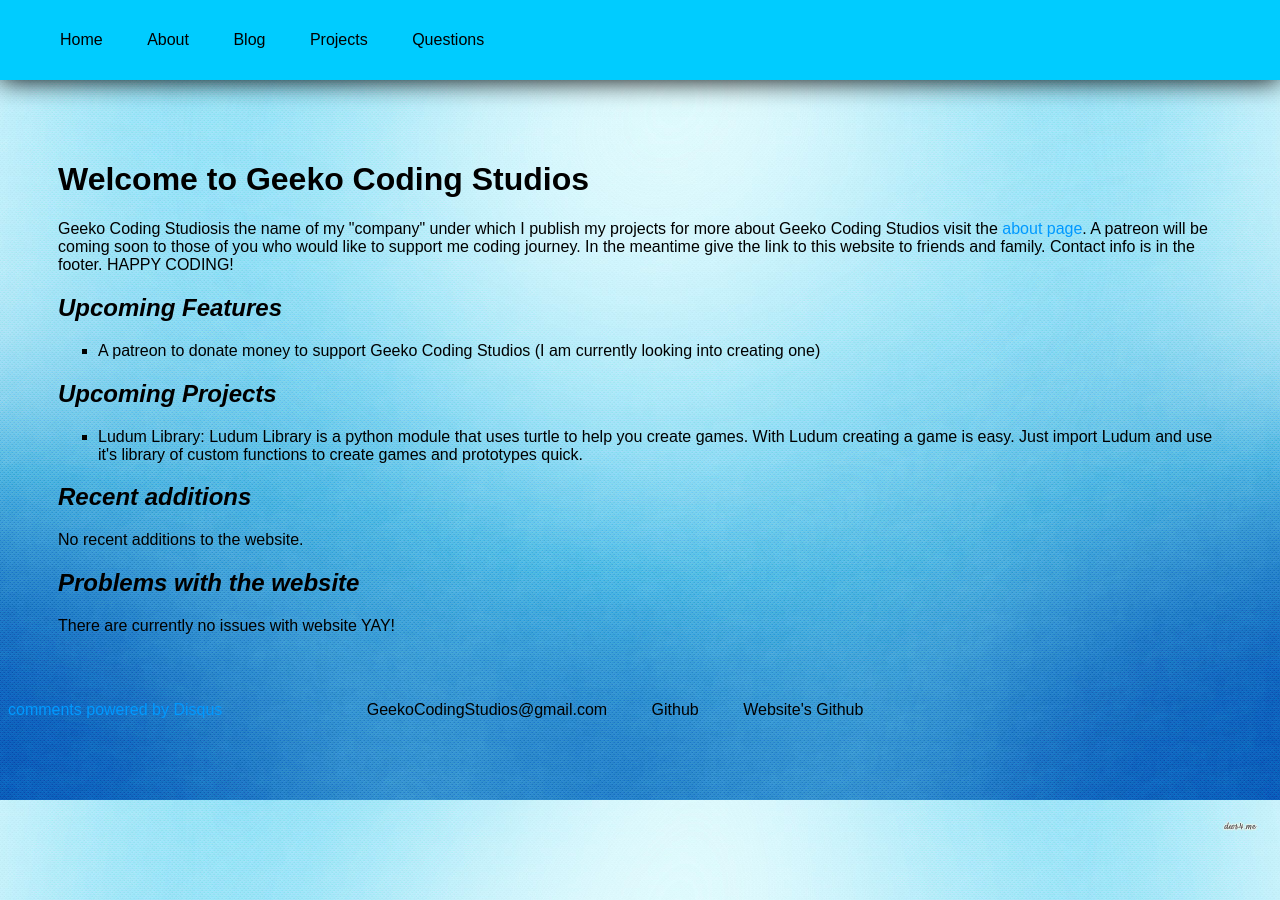
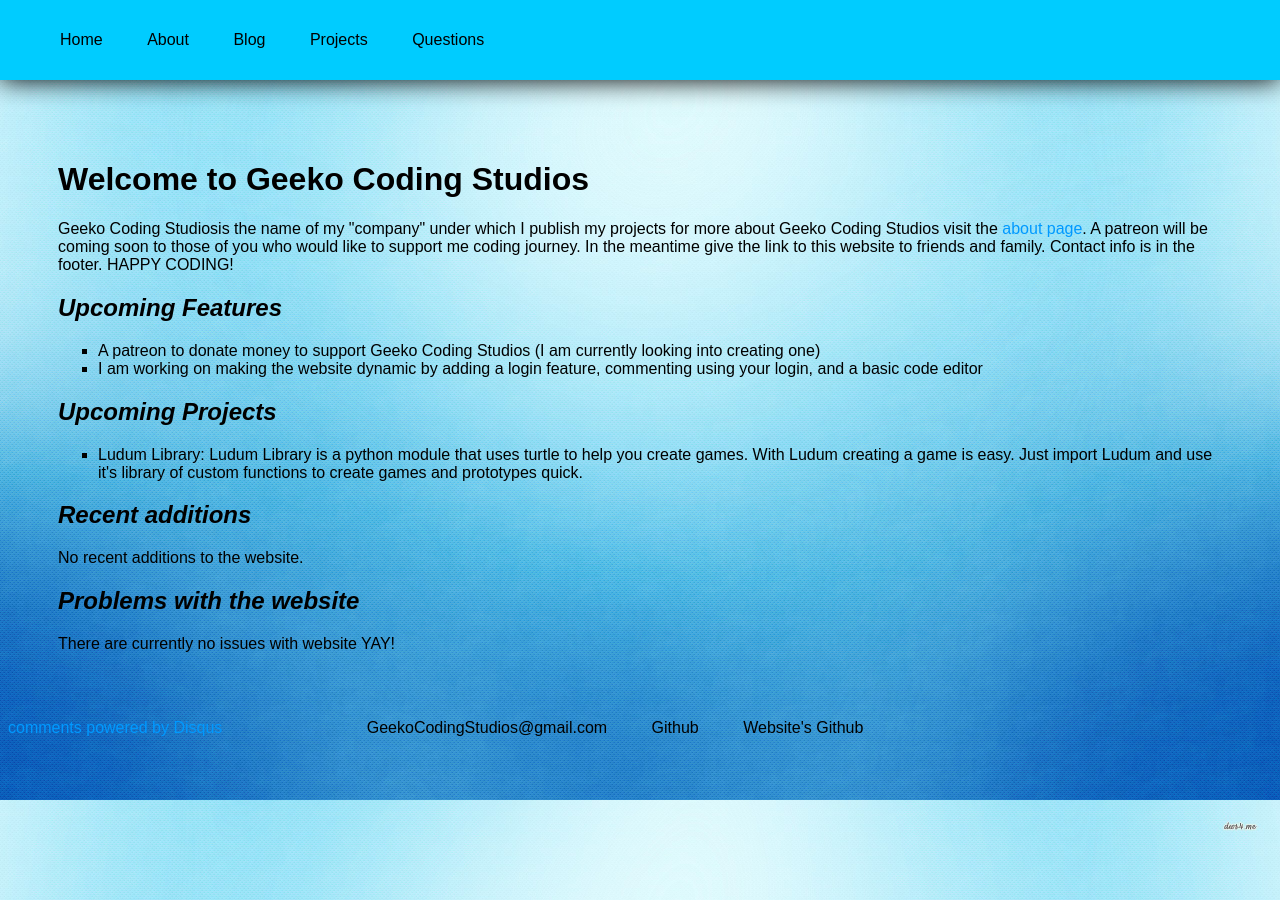
Before and after one commit to Geeko/geeko.github.io, a Jekyll site: the page built from index.html, in a window 1280 px wide. Built offline with Jekyll 4.4.1, drawn with Linux system fonts in a browser that asks for light colours; comment, search, counter and statistics services are not loaded.

Commit message:
Update index.html

```diff
--- a/index.html
+++ b/index.html
@@ -13,6 +13,7 @@ title: Geeko Homepage
 	<h2><em>Upcoming Features</em></h2>
 		<ul style="list-style-type:square;">
 			<li>A patreon to donate money to support Geeko Coding Studios (I am currently looking into creating one)</li>
+			<li>I am working on making the website dynamic by adding a login feature, commenting using your login, and a basic code editor</li>
 		</ul>
 	 <h2><em>Upcoming Projects</em></h2><!-- <p>I currently don't have any unrealeased projects in developement. More projects will be coming out soon.</p> -->
 		<ul style="list-style-type:square;">
```
